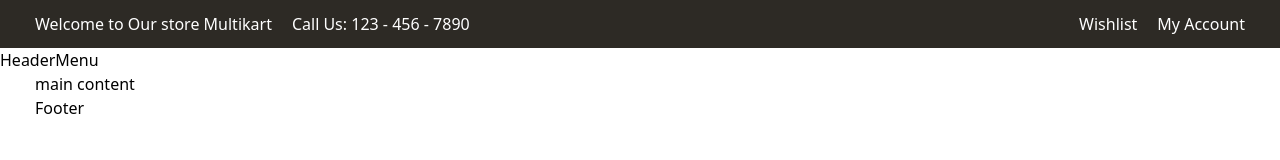
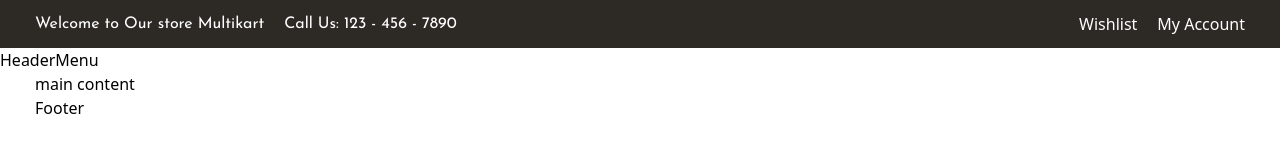
Before and after one commit to imadnanhassan/multikart-ecommerce, a React (Vite) app: page / in a window 1280 px wide. Shown: the top 160 px of the page. Built offline with nearby package versions, Linux system fonts and the light colour scheme.

Commit message:
custom css added

```diff
--- a/src/components/headerMenu/topBar.jsx
+++ b/src/components/headerMenu/topBar.jsx
@@ -1,7 +1,7 @@
 export default function Topbar() {
   return (
     <div className="bg-[#2d2a25] py-3 ">
-      <div className="flex justify-between items-center main-container text-white font-primary">
+      <div className="flex justify-between items-center main-container text-white">
         <div className="top-contact flex items-center gap-5 ">
           <p>Welcome to Our store Multikart</p>
           <p>Call Us: 123 - 456 - 7890</p>
--- a/src/index.css
+++ b/src/index.css
@@ -12,3 +12,8 @@
     @apply text-[40px] leading-[50px] font-bold pt-2 pb-2;
   }
 }
+
+p {
+  font-size: 16px;
+  font-family: "Josefin Sans", sans-serif;
+}
```
